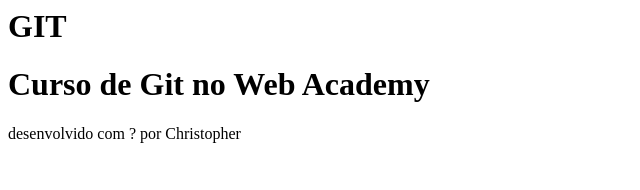
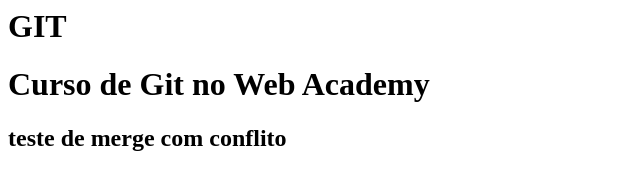
Before and after one commit to crCoelhos/ReWebAcademy, a plain HTML site: page index.html in a window 1280 px wide. Shown: the whole page, without its empty margins (0-640 px from the left). Drawn offline with Linux system fonts and the light colour scheme.

Commit message:
alteração na branch

```diff
--- a/index.html
+++ b/index.html
@@ -6,9 +6,6 @@
 
 
 
-	<footer>
-		<span>
-      		desenvolvido com <span style:"color: red">?	</span><span>por Christopher</span>
-	</footer>
+	<h2>teste de merge com conflito</h2>
     </body>
 </html>
```
